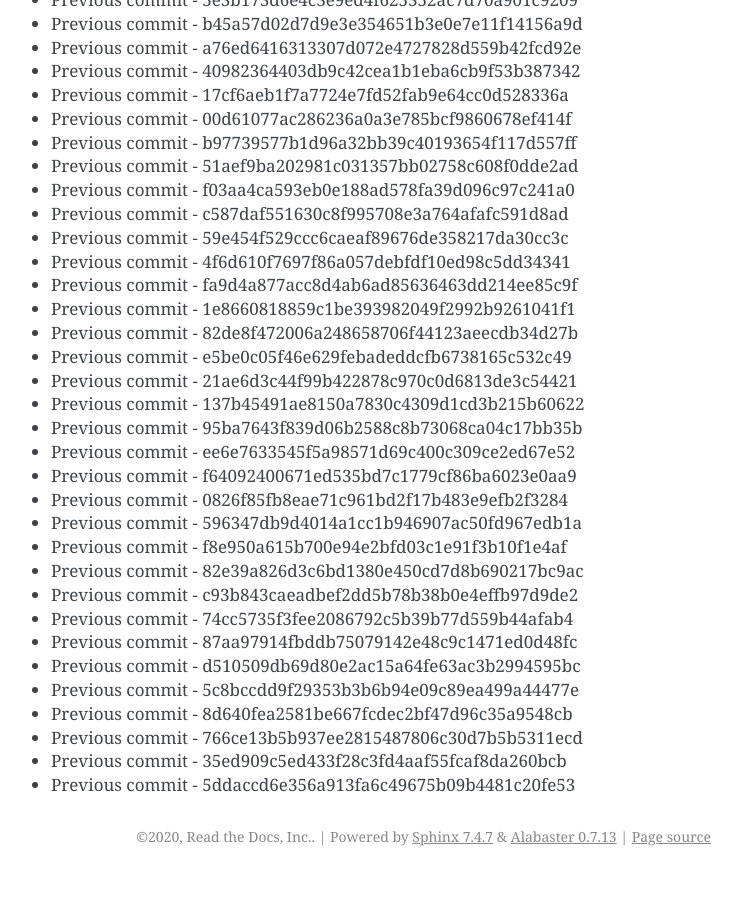
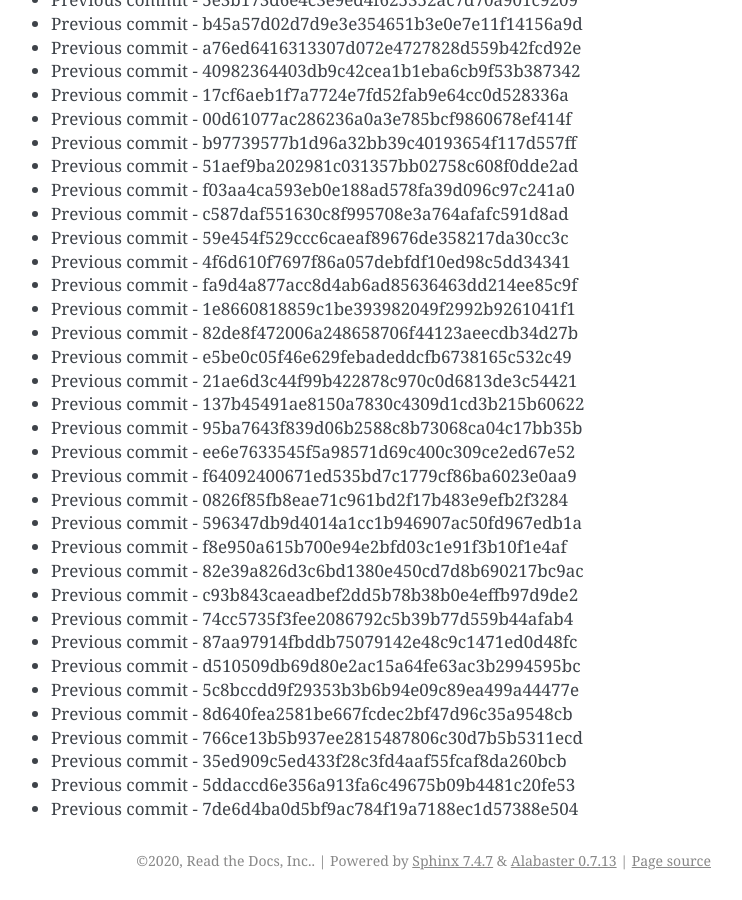
Before and after one commit to readthedocs/rtd-git-stresstest, a Sphinx documentation site: the page built from docs/updates.rst, in a window 1280 px wide and 900 px high, scrolled down 105933 px. Shown: the whole window, without its empty margins (399-1141 px from the left). Built offline with Sphinx 7.4.7, drawn with Linux system fonts in a browser that asks for light colours; before the commit the page ends 106809 px from its top, so only the background shows below that.

Commit message:
Generating commit from previous: 7de6d4ba0d5bf9ac784f19a7188ec1d57388e504

```diff
--- a/docs/updates.rst
+++ b/docs/updates.rst
@@ -4483,3 +4483,4 @@ It can be tested for any performance characteristics.
 * Previous commit - 766ce13b5b937ee2815487806c30d7b5b5311ecd
 * Previous commit - 35ed909c5ed433f28c3fd4aaf55fcaf8da260bcb
 * Previous commit - 5ddaccd6e356a913fa6c49675b09b4481c20fe53
+* Previous commit - 7de6d4ba0d5bf9ac784f19a7188ec1d57388e504
```
